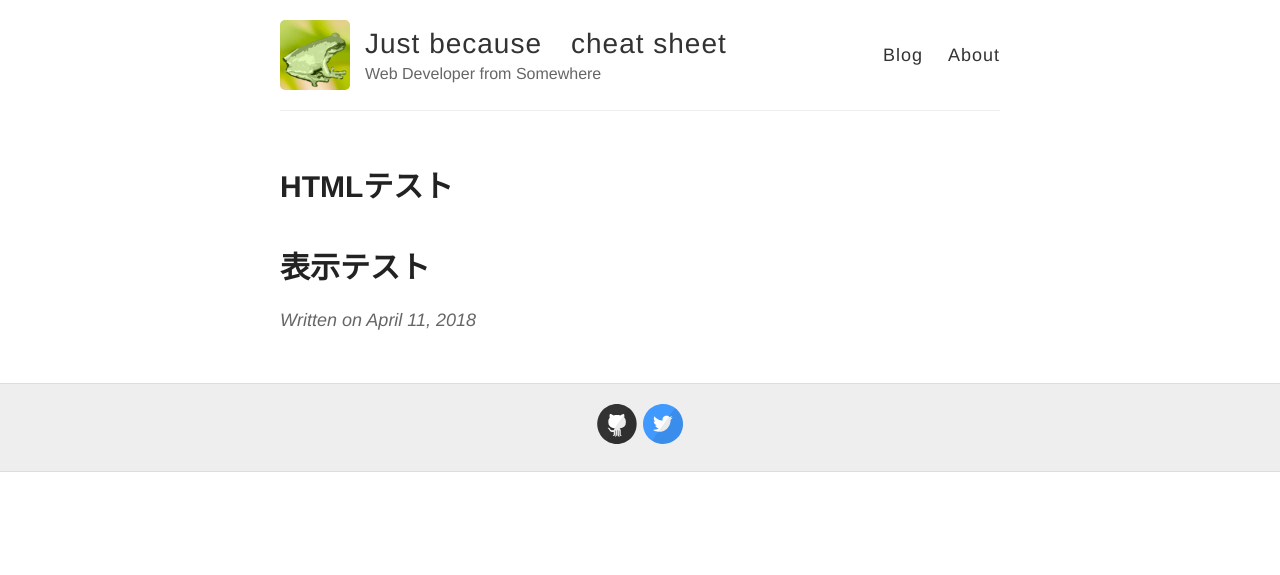
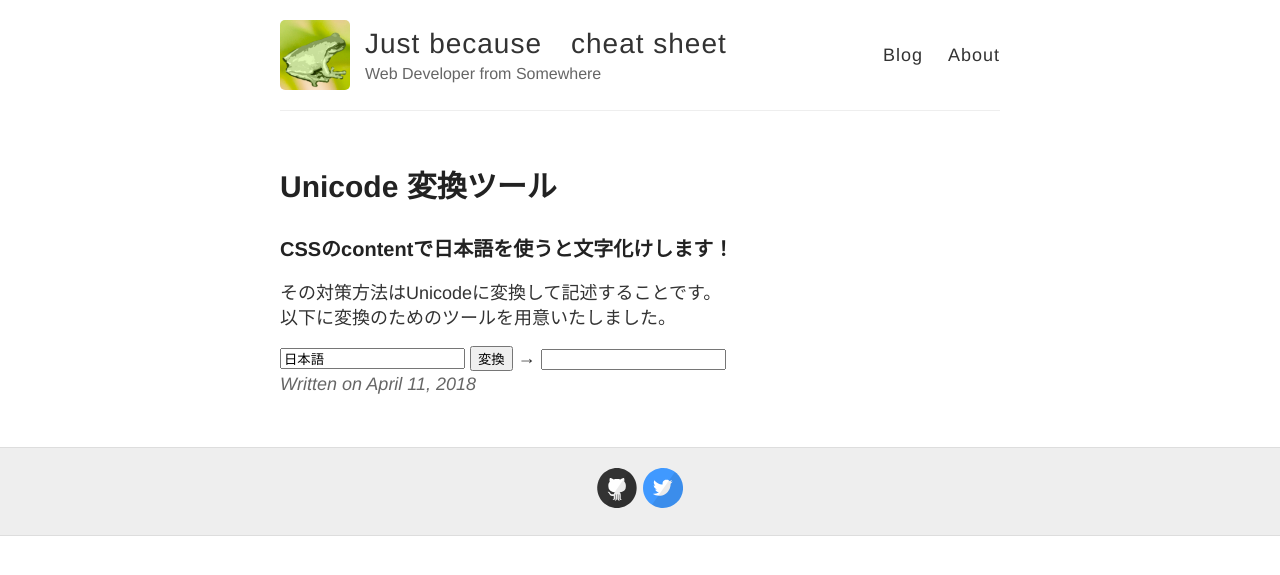
Before and after one commit to sidegore/sidegore.github.io, a Jekyll site: the page built from _posts/2018-4-11-test.html, in a window 1280 px wide. Shown: the top 575 px of the page. Built offline with Jekyll 4.4.1, drawn with Linux system fonts in a browser that asks for light colours; Markdown is read by kramdown in place of the engine named in the settings; comment, search, counter and statistics services are not loaded.

Commit message:
ページ編集
ユニコード変換ツール

```diff
--- a/_posts/2018-4-11-test.html
+++ b/_posts/2018-4-11-test.html
@@ -1,6 +1,24 @@
 ---
 layout: post
-title: HTMLテスト
+title: Unicode 変換ツール
 ---
 
-<h1>表示テスト</h1>
+<h3>CSSのcontentで日本語を使うと文字化けします！</h3>
+<p>
+その対策方法はUnicodeに変換して記述することです。<br>
+以下に変換のためのツールを用意いたしました。
+</p>
+
+<input type="text" id="unicode_for_content1"  value="日本語" />
+<input type="button" id="chg_unicode_for_content" value="変換" />
+→
+<input type="text" id="unicode_for_content2" />
+
+<script>
+jQuery(function($) {
+  $("#chg_unicode_for_content").click( function() {
+    $("#unicode_for_content2").val(escape($("#unicode_for_content1").val())
+      .replace(/%u/g,"\\").replace(/%20/g,"\\a0"));
+  });
+});
+</script>
```
